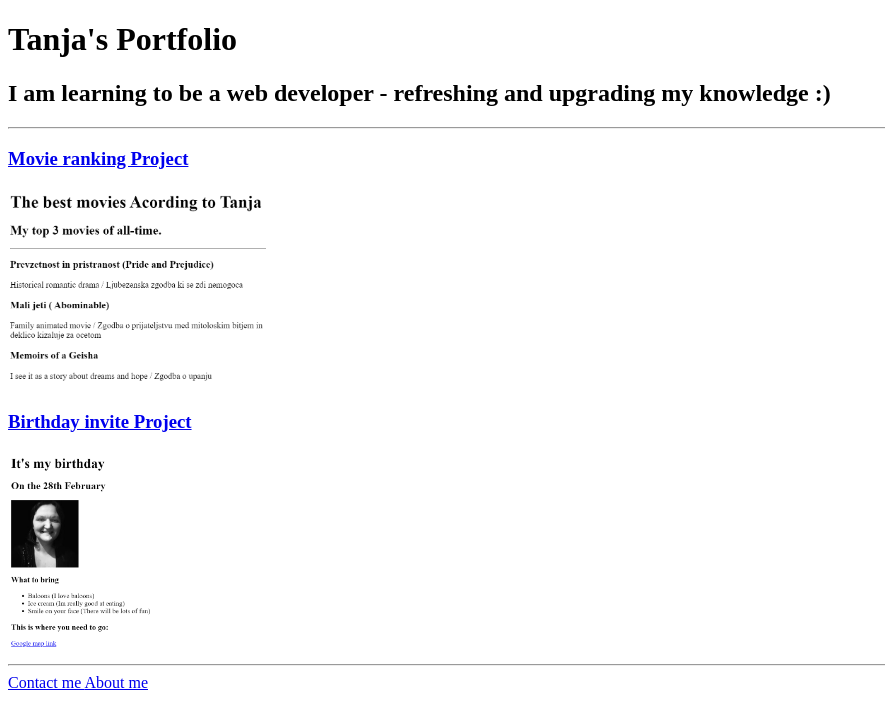
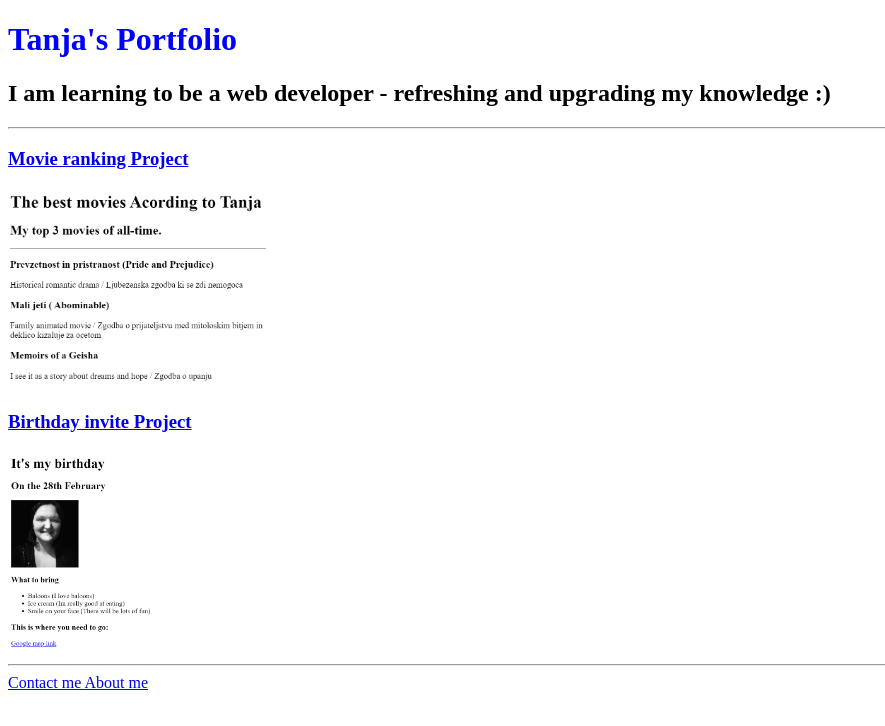
Before and after one commit to tanc-iq/html-portofilo, a plain HTML site: page index.html in a window 1280 px wide. Shown: the whole page, without its empty margins (0-885 px from the left). Drawn offline with Linux system fonts and the light colour scheme.

Commit message:
Update index.html

```diff
--- a/index.html
+++ b/index.html
@@ -7,7 +7,7 @@
     <title style="color:blue";>Tanja's portfolio</title>
 </head>
 <body>
-    <h1>Tanja's Portfolio</h1>
+    <h1 style="color:blue";>Tanja's Portfolio</h1>
     <h2>I am learning to be a web developer - refreshing and upgrading my knowledge :) </h2>
 
     <hr />
```
